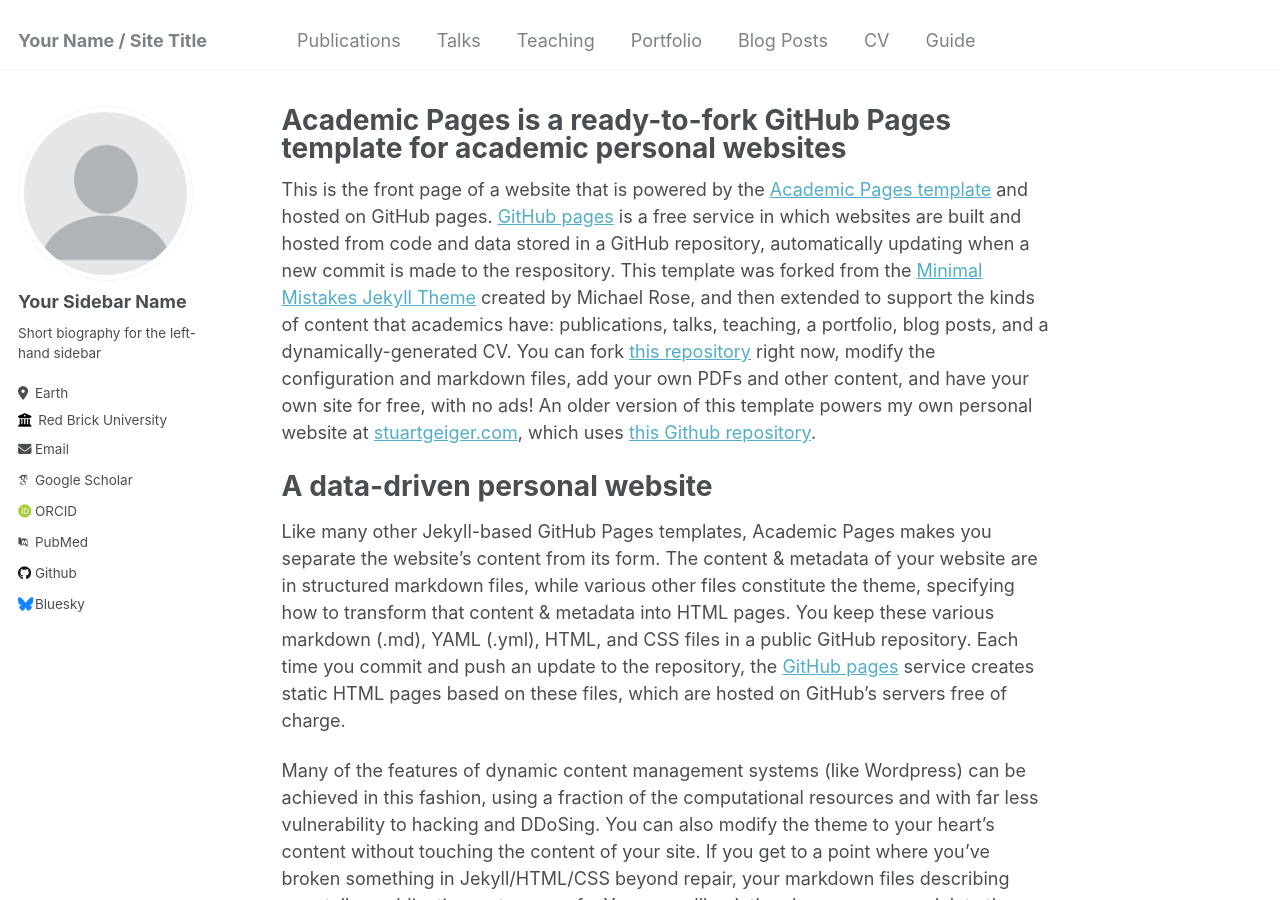
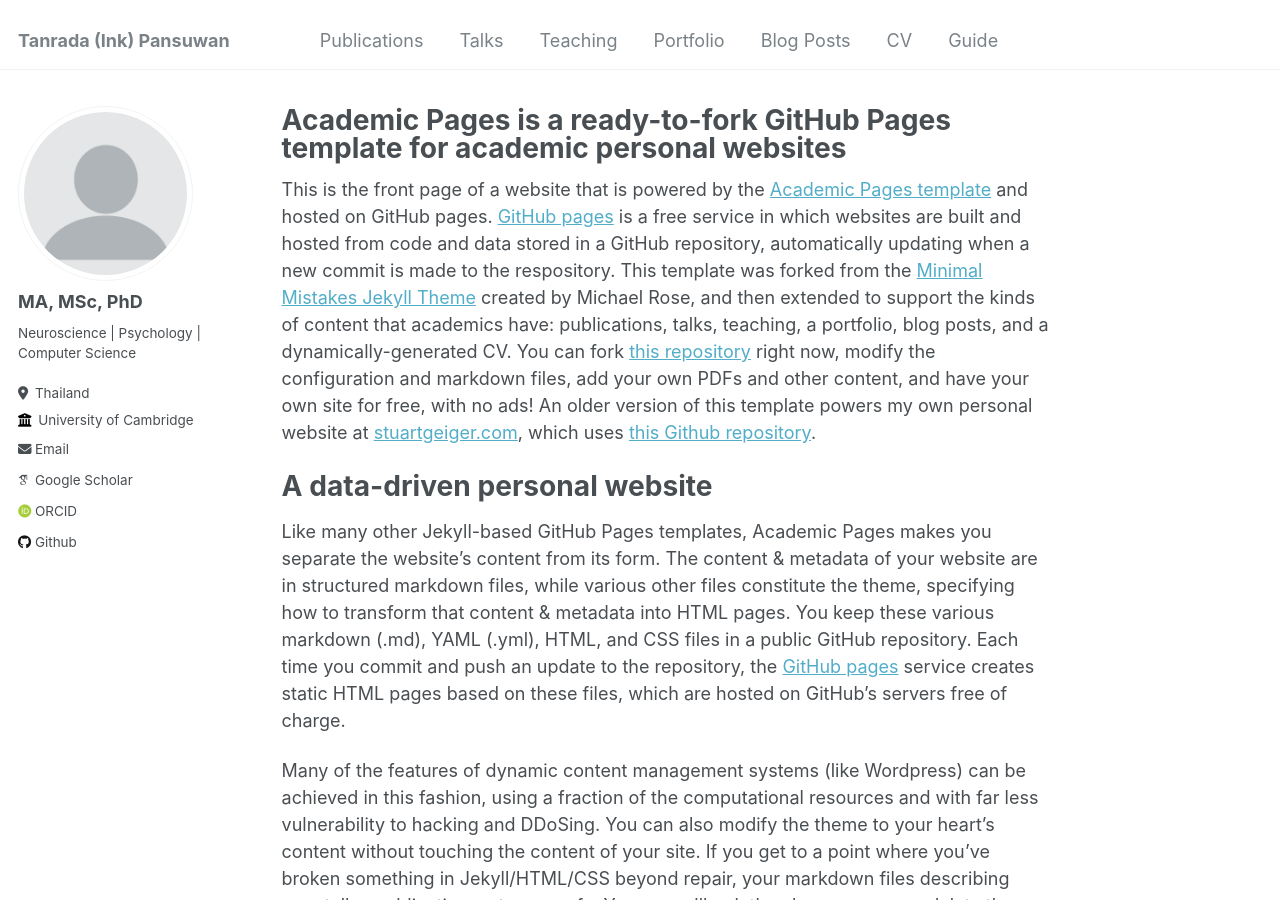
Before and after one commit to tanradap/tanradap.github.io, a Jekyll site: the page built from _pages/about.md, in a window 1280 px wide and 900 px high. Built offline with Jekyll 4.4.1, drawn with Linux system fonts in a browser that asks for light colours; some web fonts are replaced.

Commit message:
update config file

```diff
--- a/_config.yml
+++ b/_config.yml
@@ -8,11 +8,11 @@
 
 # Basic Site Settings
 locale                   : "en-US"
-title                    : "Your Name / Site Title"
+title                    : "Tanrada (Ink) Pansuwan"
 title_separator          : "-"
 name                     : &name "Your Name"
 description              : &description "personal description"
-url                      : https://academicpages.github.io # the base hostname & protocol for your site e.g. "https://mmistakes.github.io"
+url                      : https://tanradap.github.io # the base hostname & protocol for your site e.g. "https://mmistakes.github.io"
 baseurl                  : "" # the subpath of your site, e.g. "/blog"
 repository               : "academicpages/academicpages.github.io"
 
@@ -22,33 +22,33 @@ repository               : "academicpages/academicpages.github.io"
 author:
   # Biographic information
   avatar           : "profile.png"
-  name             : "Your Sidebar Name"
+  name             : "MA, MSc, PhD"
   pronouns         : # example: "she/her"
-  bio              : "Short biography for the left-hand sidebar"
-  location         : "Earth"
-  employer         : "Red Brick University"
+  bio              : "Neuroscience | Psychology | Computer Science"
+  location         : "Thailand"
+  employer         : "University of Cambridge"
   uri              : # URL
-  email            : "none@example.org"
+  email            : "tanradap@gmail.com"
 
   # Academic websites
   arxiv            : # URL - Update with the correct link to your profile
-  googlescholar    : "https://scholar.google.com/citations?user=PS_CX0AAAAAJ"
+  googlescholar    : "https://scholar.google.com/citations?user=1JR8bOgAAAAJ&hl=en"
   impactstory      : # URL
-  orcid            : "http://orcid.org/yourorcidurl"
+  orcid            : "https://orcid.org/0000-0002-8433-2453"
   semantic         : # URL
-  pubmed           : "https://www.ncbi.nlm.nih.gov/pubmed/?term=john+snow"
+  # pubmed           : "https://www.ncbi.nlm.nih.gov/pubmed/?term=john+snow"
   researchgate     : # URL
 
   # Repositories and software development
   bitbucket        : # Username - Update with your username on the site
   codepen          : # Username
   dribbble         : # Username
-  github           : "academicpages"
+  github           : "https://github.com/tanradap"
   kaggle           : # Username
   stackoverflow    : # User number or user number and name (i.e., use "1" or "1/jeff-atwood")
 
   # Social media
-  bluesky          : "bsky.app" # Replace this with you Bluesky username
+  bluesky          : #"bsky.app" # Replace this with you Bluesky username
   facebook         : # Username
   flickr           : # Username
   foursquare       : # Username
```
